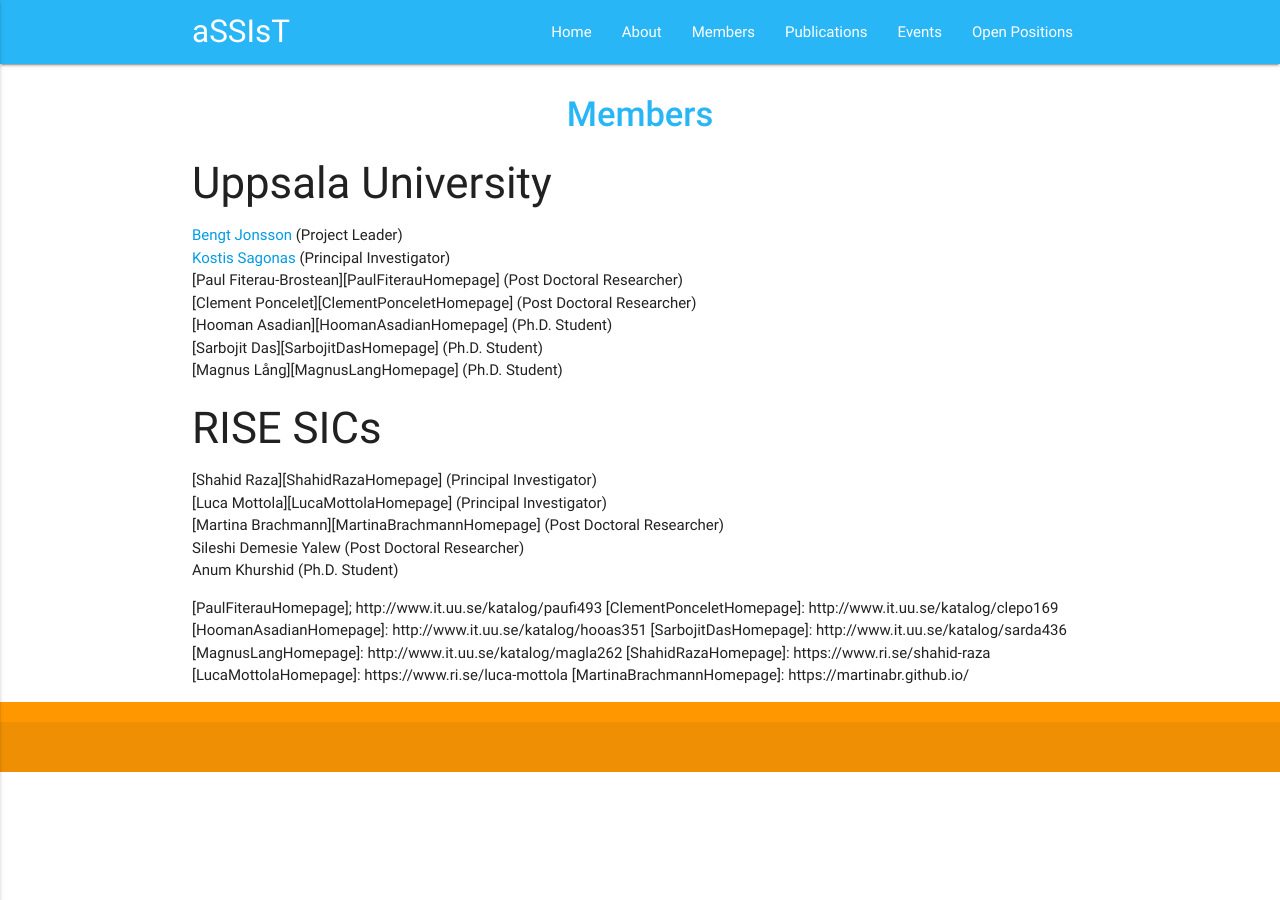
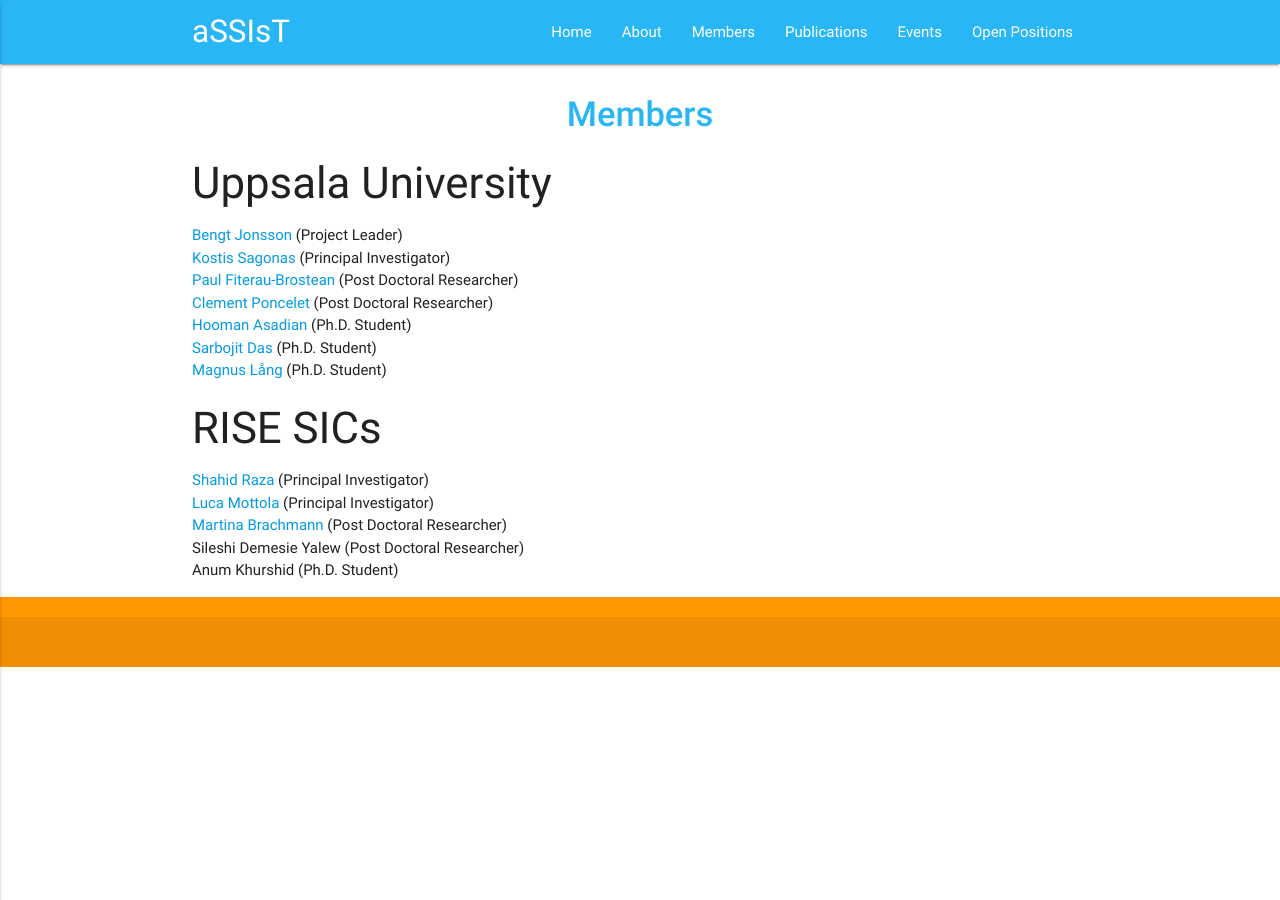
Before and after one commit to assist-project/assist-project.github.io, a Jekyll site: the page built from 02-members.md, in a window 1280 px wide. Built offline with Jekyll 4.4.1, drawn with Linux system fonts in a browser that asks for light colours.

Commit message:
small fix

```diff
--- a/02-members.md
+++ b/02-members.md
@@ -25,7 +25,7 @@ permalink: /members/
 
 [BengtJonssonHomepage]: http://user.it.uu.se/~bengt/
 [KostisSagonasHomepage]: http://user.it.uu.se/~kostis/
-[PaulFiterauHomepage]; http://www.it.uu.se/katalog/paufi493
+[PaulFiterauHomepage]: http://www.it.uu.se/katalog/paufi493
 [ClementPonceletHomepage]: http://www.it.uu.se/katalog/clepo169
 [HoomanAsadianHomepage]: http://www.it.uu.se/katalog/hooas351
 [SarbojitDasHomepage]: http://www.it.uu.se/katalog/sarda436
```
